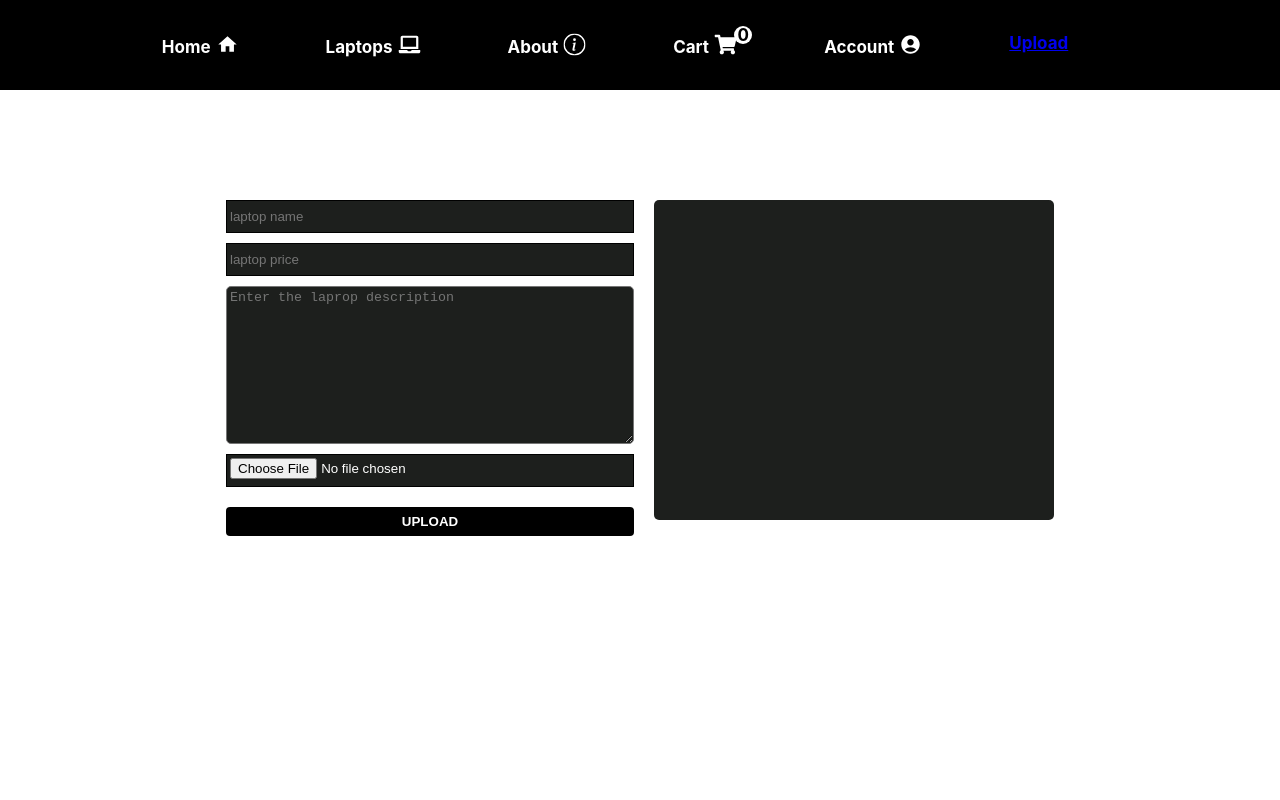
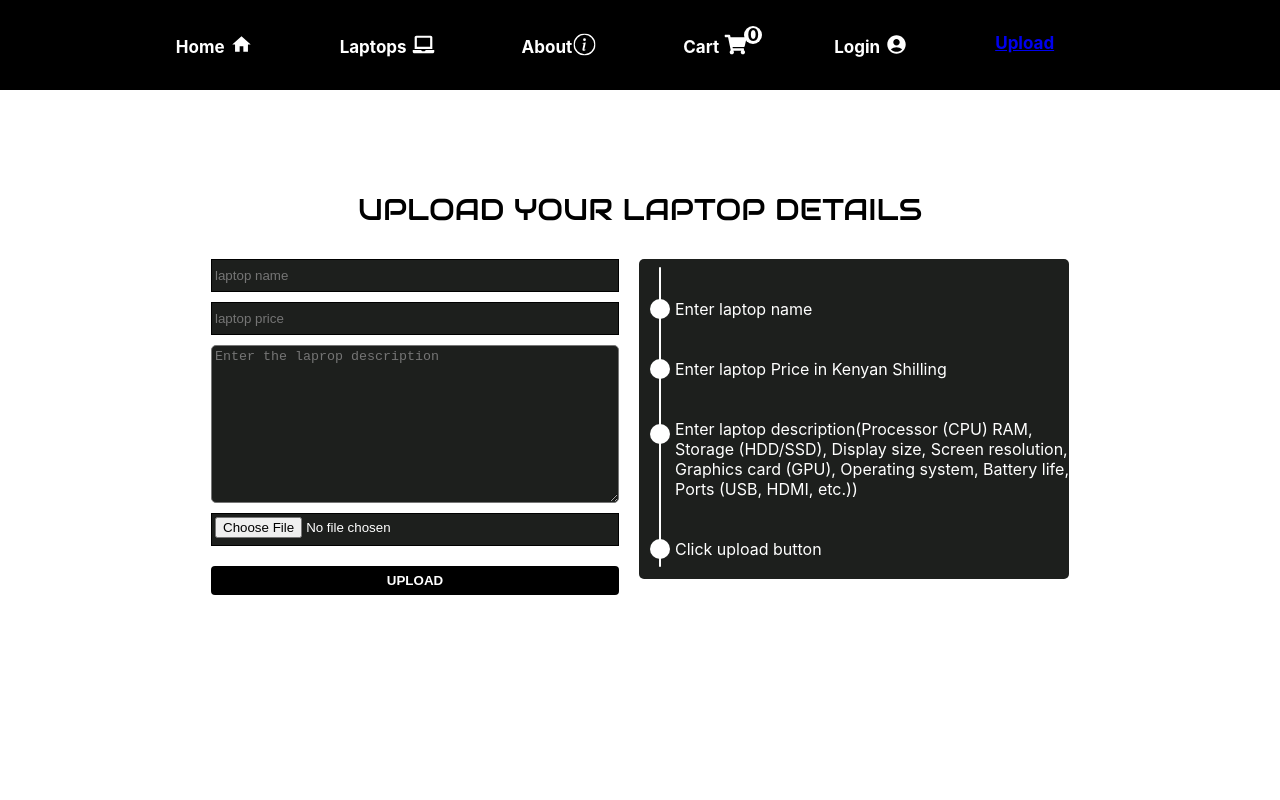
Before and after one commit to kevin-magu/buy-laptops, a React (Create React App) app: page /upload in a window 1280 px wide. Shown: the top 800 px of the page. Built offline with nearby package versions, Linux system fonts and the light colour scheme; no server answers.

Commit message:
Laptop store

```diff
--- a/package.json
+++ b/package.json
@@ -9,6 +9,7 @@
     "@testing-library/jest-dom": "^5.17.0",
     "@testing-library/react": "^13.4.0",
     "@testing-library/user-event": "^13.5.0",
+    "firebase": "^10.9.0",
     "react": "^18.2.0",
     "react-dom": "^18.2.0",
     "react-icons": "^5.0.1",
--- /dev/null
+++ b/src/Firebaseconfig.js
@@ -0,0 +1,21 @@
+// Import the functions you need from the SDKs you need
+import { initializeApp } from "firebase/app";
+import { getAnalytics } from "firebase/analytics";
+// TODO: Add SDKs for Firebase products that you want to use
+// https://firebase.google.com/docs/web/setup#available-libraries
+
+// Your web app's Firebase configuration
+// For Firebase JS SDK v7.20.0 and later, measurementId is optional
+const firebaseConfig = {
+  apiKey: "AIzaSyAq7-U3_205NuGEOLVZa0oLD8IGx2rC_HY",
+  authDomain: "laptop-store-40c8a.firebaseapp.com",
+  projectId: "laptop-store-40c8a",
+  storageBucket: "laptop-store-40c8a.appspot.com",
+  messagingSenderId: "630703989669",
+  appId: "1:630703989669:web:91882b142e1987b9a4be4c",
+  measurementId: "G-VC474J5DHY"
+};
+
+// Initialize Firebase
+const app = initializeApp(firebaseConfig);
+const analytics = getAnalytics(app);
--- a/src/components/Homepage/Navbar.js
+++ b/src/components/Homepage/Navbar.js
@@ -6,15 +6,31 @@ import { BsInfoCircle } from 'react-icons/bs';
 import { FaLaptop } from 'react-icons/fa';
 import { MdHome } from 'react-icons/md';
 
+import { useState, useEffect } from "react";
+import { auth } from "../../Firebaseconfig";
+import {getAuth, onAuthStateChanged} from 'firebase/auth';
+
 function Navbar(){
+    const [user, setUser] = useState(null);
+    const auth = getAuth();
+
+    useEffect(() => {
+        const unsubscribe = onAuthStateChanged(auth, (user) =>{
+            setUser(user)
+        });
+        return()=>{
+            unsubscribe();
+        };
+    }, [auth]);
+
     return(
         <div className="navbar">
             <ul>
                 <Link className="link" to="/"><li>Home <MdHome className="navicons" /> </li></Link>
                 <Link className="link" to="/store"><li>Laptops <FaLaptop className="navicons" /> </li></Link>
-                <li>About <BsInfoCircle  className="navicons" /> </li>
+                <li>About<BsInfoCircle  className="navicons" /> </li>
                 <li className="cart">Cart <FaShoppingCart className="navicons cart" /> </li>
-                <li>Account <MdAccountCircle className="navicons" /> </li>
+                <li>{user ? "Account": "Login"}  <MdAccountCircle className="navicons" /> </li>
                <Link to="/upload"><li>Upload</li></Link>
 
             </ul>
--- a/src/components/Uploadpage/Form.js
+++ b/src/components/Uploadpage/Form.js
@@ -2,9 +2,10 @@ import React from 'react'
 
 function Form() {
   return (
+
     <div className='formpage'>
+      <p className='formpage-title'>UPLOAD YOUR LAPTOP DETAILS</p>
       <form method='post'>
-
         <div className='leftside'>
           <input type="text" placeholder='laptop name'/>
           <input type="text" placeholder='laptop price'/>
@@ -14,6 +15,18 @@ function Form() {
         </div>
 
         <div className="rightside">
+          <p className='rightside-p1'>Enter laptop name</p>
+          <p className='rightside-p2'>Enter laptop Price in Kenyan Shilling</p>
+          <p className='rightside-p3'>Enter laptop description(Processor (CPU)
+                      RAM,
+                      Storage (HDD/SSD),
+                      Display size,
+                      Screen resolution,
+                      Graphics card (GPU),
+                      Operating system,
+                      Battery life,
+                      Ports (USB, HDMI, etc.))</p>
+          <p className='rightside-p4'>Click upload button</p>
 
         </div>
       </form>
--- a/src/style/Upload.css
+++ b/src/style/Upload.css
@@ -1,13 +1,19 @@
+.formpage-title{
+    font-family: "Audiowide", sans-serif;
+    font-size: 30px;
+    margin-bottom: 20px;
+}
+
 .formpage{
     display: flex;
     justify-content: center;
     align-items: center;
     margin-top: 100px;
     margin-bottom: 350px;
+    flex-direction: column;
 }
 form{
     display: flex;
-
 }
 form textarea{
     border-radius: 5px;
@@ -29,13 +35,44 @@ form input{
     flex-direction: column;
 }
 .rightside{
+    position: relative;
     border-radius: 5px;
     height: 320px;
-    width: 400px;
+    width: 430px;
     background-color: rgb(29, 31, 29);
     margin-left: 20px;
     margin-top: 10px;
 }
+
+.rightside::after{
+    position: absolute;
+    content: '';
+    width: 2px;
+    height: 300px;
+    background-color: white;
+    left: 20px;
+    top: 8px;
+    border-radius: 3px;
+}
+.rightside p{
+    color: white;
+    margin-left: 36px;
+    margin-top: 40px;
+    position: relative;
+}
+.rightside p::after{
+    position: absolute;
+    content: '';
+    width: 20px;
+    height: 20px;
+    border-radius: 10px;
+    background-color: white;
+    left: -25px;
+}
+.rightside-p3::after{
+    margin-top: -55px;
+}
+
 form button{
     margin-top: 20px;
     cursor: pointer;
```
Also changed, not shown: 1 other file (tests, documents, lock files or other folders).
